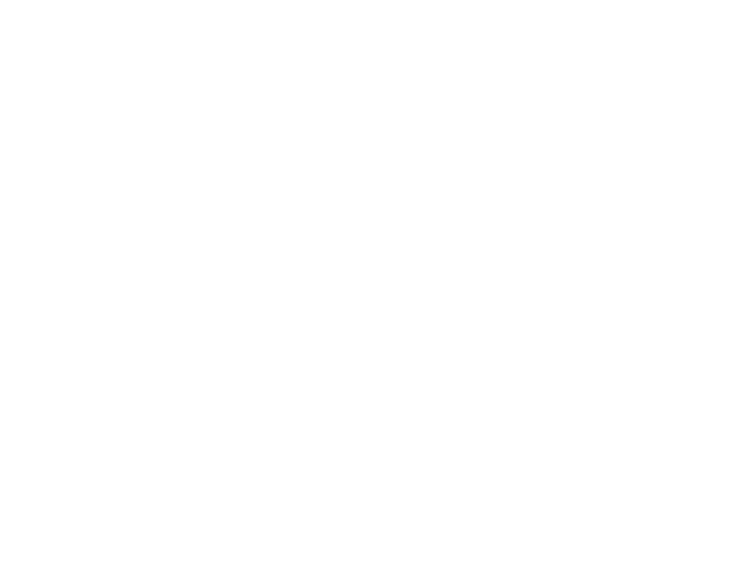
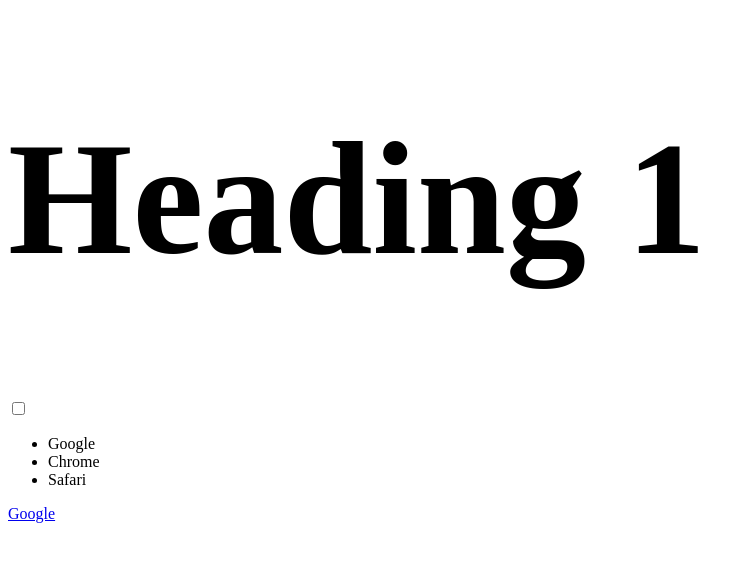
Before and after one commit to cinopepito/23-02, a plain HTML site: page index.html in a window 1280 px wide. Shown: the whole page, without its empty margins (0-753 px from the left). Drawn offline with Linux system fonts and the light colour scheme.

Commit message:
dom2 has been added to the file

```diff
--- /dev/null
+++ b/dom2.css
@@ -0,0 +1,3 @@
+.huge{
+    font-size: 10rem;
+}
--- /dev/null
+++ b/dom2.js
@@ -0,0 +1,4 @@
+let heading = document.querySelector("h1");
+heading.classList.add("huge");
+console.log(document.querySelector("a").attributes);
+document.querySelector("a").setAttribute("href", "https://www.bing.com");
--- a/index.html
+++ b/index.html
@@ -5,8 +5,17 @@
     <meta http-equiv="X-UA-Compatible" content="IE=edge" />
     <meta name="viewport" content="width=device-width, initial-scale=1.0" />
     <title>Document</title>
+    <link rel="stylesheet" href="dom2.css" />
   </head>
   <body>
-    <script src="new.js"></script>
+    <h1>Heading 1</h1>
+    <input type="checkbox" />
+    <ul>
+      <li>Google</li>
+      <li>Chrome</li>
+      <li>Safari</li>
+    </ul>
+    <a href="https://www.google.com">Google</a>
+    <script src="dom2.js"></script>
   </body>
 </html>
```
